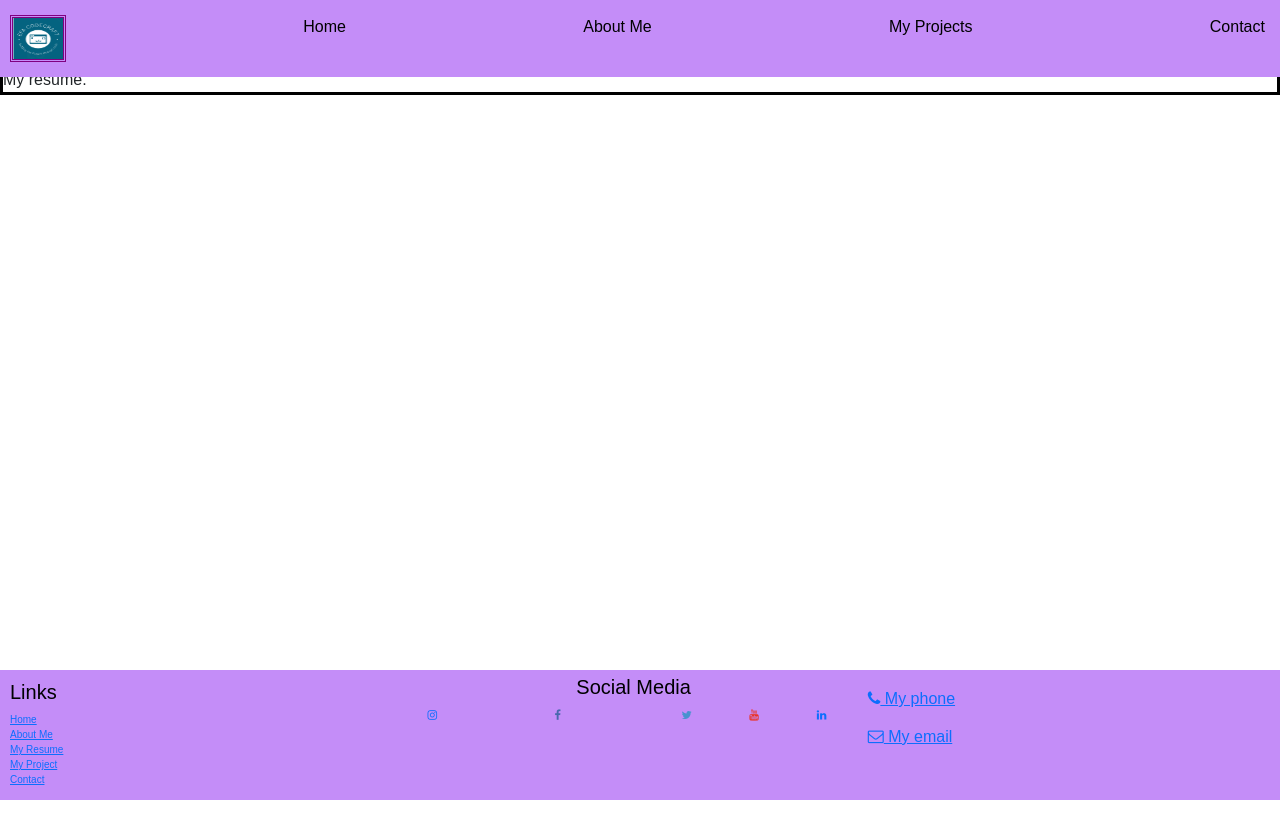
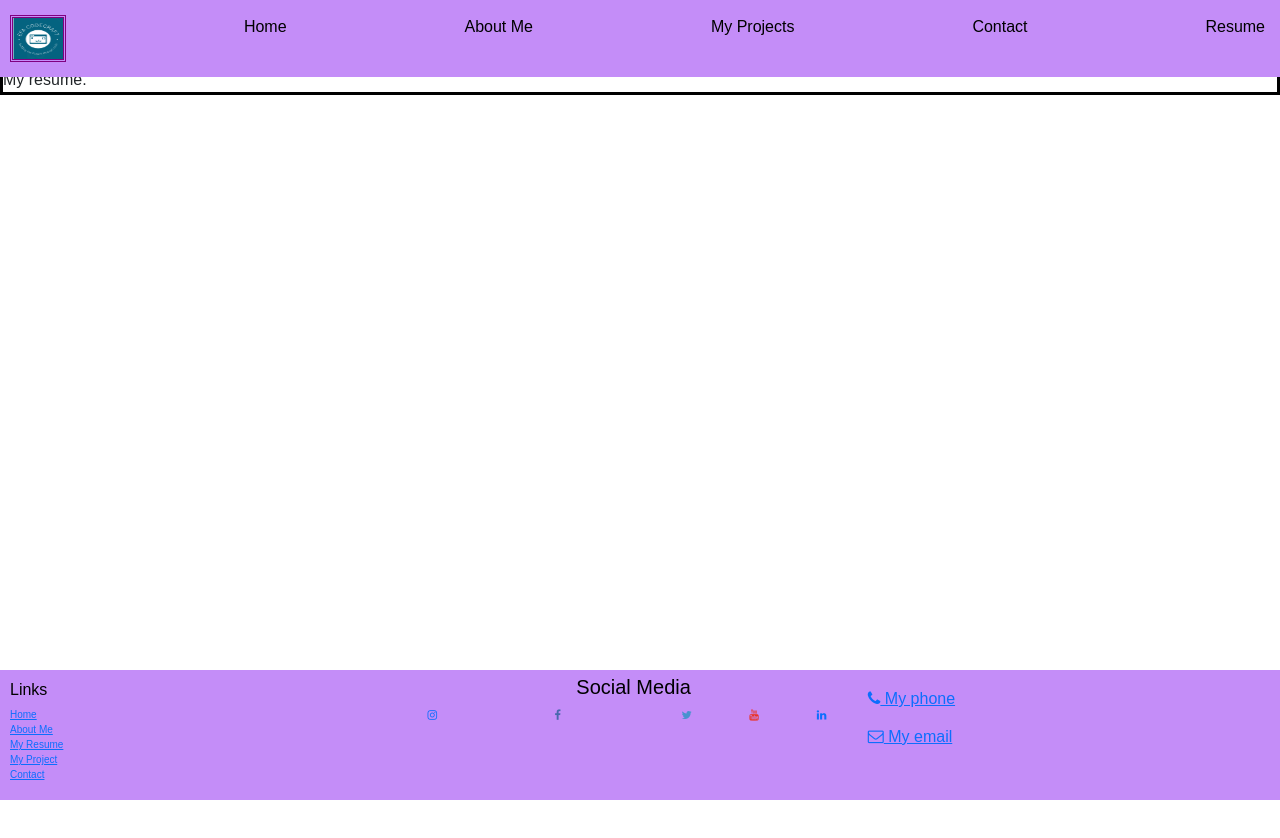
Before and after one commit to efahigi/efahigi.github.io, a React (Create React App) app: page /resume in a window 1280 px wide. Shown: the top 838 px of the page. Built offline with nearby package versions, Linux system fonts and the light colour scheme.

Commit message:
final commit

```diff
--- a/src/components/Footer.jsx
+++ b/src/components/Footer.jsx
@@ -1,19 +1,13 @@
 import { Link } from 'react-router-dom';
 import { a } from 'react-router-dom';
-import { FontAwesomeIcon } from "@fortawesome/fontawesome-free";
-import {
-    faYoutube,
-    faFacebook,
-    faTwitter,
-    faInstagram
-  } from "@fortawesome/free-brands-svg-icons"
+
 const Footer = () => {
 
     return (
         <footer className='myProjectFooter' >
                 <div className='footContainer'>
                     <div className='footLinkContainer'>
-                        <h5>Links</h5>
+                        <h6>Links</h6>
                         <ul className='list-unstyled'>
                             <li>
                                 <Link to='/'>Home</Link>
--- a/src/components/Header.jsx
+++ b/src/components/Header.jsx
@@ -20,6 +20,9 @@ function Header() {
           <Link to="/contact">
             <div>Contact</div>
           </Link>
+          <Link to="/resume">
+            <div>Resume</div>
+          </Link>
     </div>
   )
 }
```
